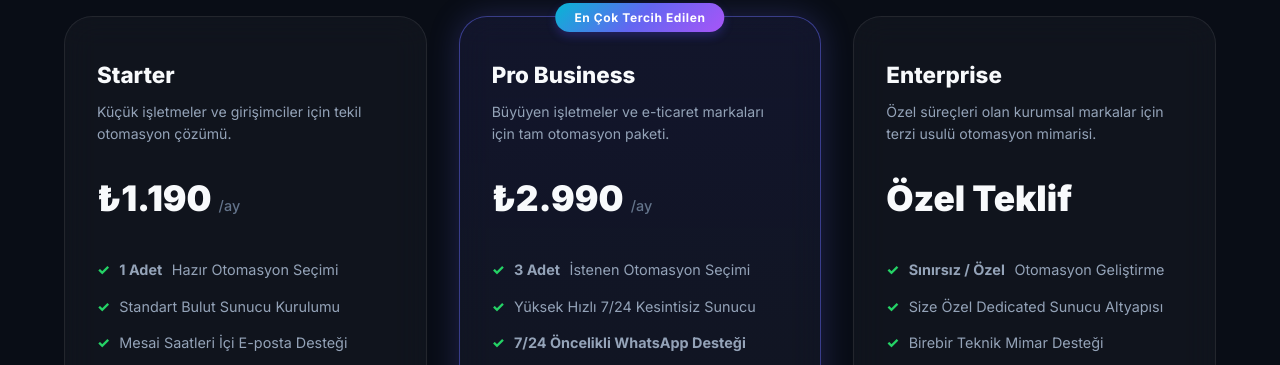
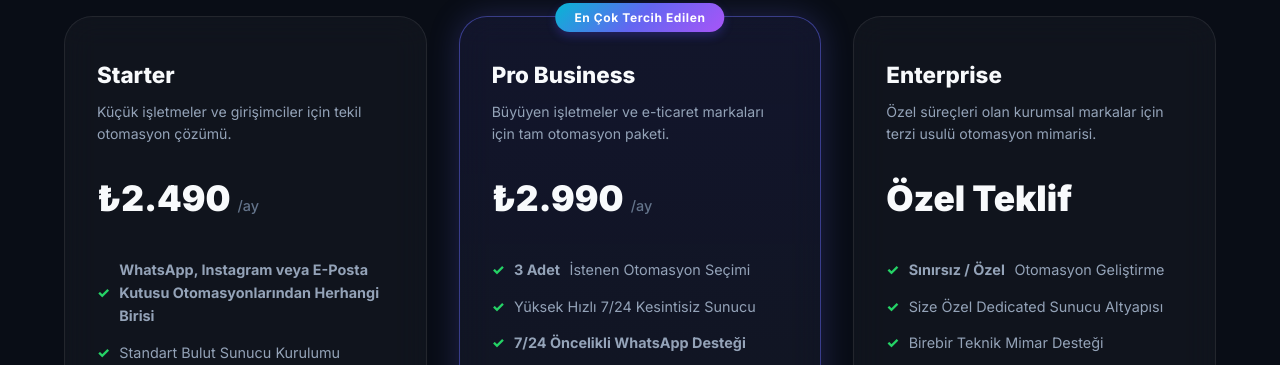
Before and after one commit to devran-mardin/otomasyon-marketi, a plain HTML site: page index.html in a window 1280 px wide. Shown: the part 7147-7512 px from the top of the page. Drawn offline with Linux system fonts and the light colour scheme.

Commit message:
Update Starter plan price to ₺2.490 /ay and add 'WhatsApp, Instagram veya E-Posta Kutusu Otomasyonlarından Herhangi Birisi' as first feature

```diff
--- a/index.html
+++ b/index.html
@@ -12,7 +12,7 @@
   <link href="https://fonts.googleapis.com/css2?family=Inter:wght@300;400;500;600;700;800;900&display=swap"
     rel="stylesheet">
   <link rel="icon" type="image/png" href="assets/logo.png?v=20260825_04">
-  <link rel="stylesheet" href="style.css?v=20260825_13">
+  <link rel="stylesheet" href="style.css?v=20260825_14">
   <!-- ═══════════════ SEO STRUCTURED DATA (JSON-LD) ═══════════════ -->
   <script type="application/ld+json">
   {
@@ -774,10 +774,10 @@
           <div class="pricing-header">
             <h3>Starter</h3>
             <p>Küçük işletmeler ve girişimciler için tekil otomasyon çözümü.</p>
-            <div class="pricing-amount">₺1.190 <span>/ay</span></div>
+            <div class="pricing-amount">₺2.490 <span>/ay</span></div>
           </div>
           <ul class="pricing-features">
-            <li><span class="check">✓</span> <strong>1 Adet</strong> Hazır Otomasyon Seçimi</li>
+            <li><span class="check">✓</span> <strong>WhatsApp, Instagram veya E-Posta Kutusu Otomasyonlarından Herhangi Birisi</strong></li>
             <li><span class="check">✓</span> Standart Bulut Sunucu Kurulumu</li>
             <li><span class="check">✓</span> Mesai Saatleri İçi E-posta Desteği</li>
             <li><span class="check">✓</span> Aylık 5.000 İşlem/Mesaj Kotası</li>
```
